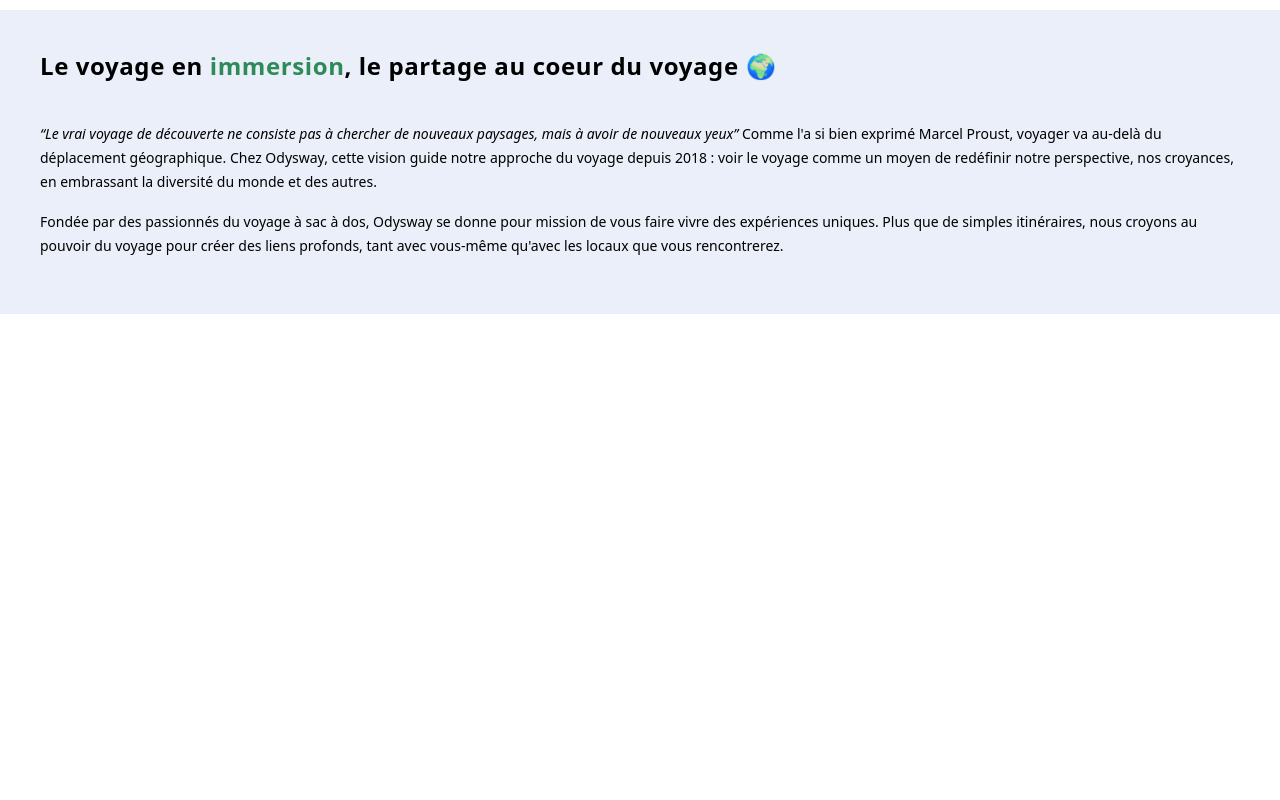
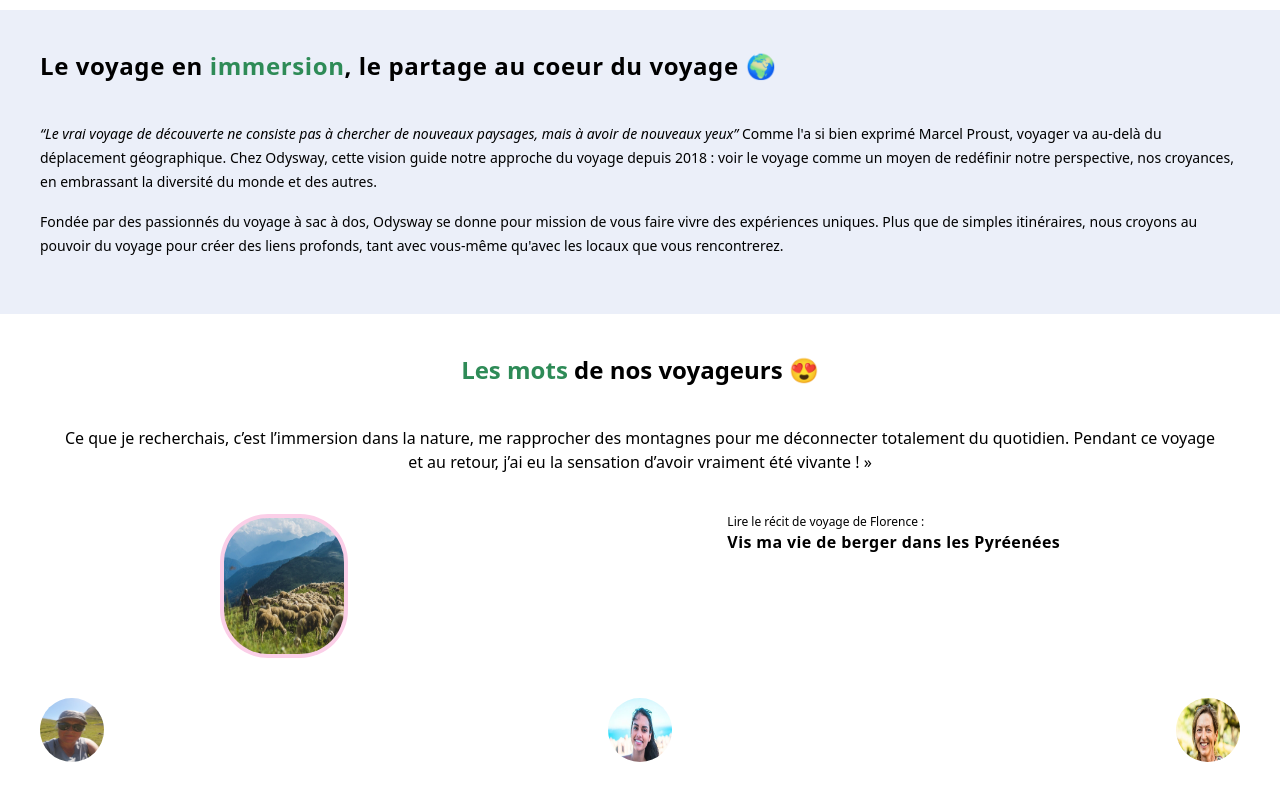
Before and after one commit to Delgorithm/odysway-vue-mvp, a Vue app: page / in a window 1280 px wide. Shown: the part 3596-4396 px from the top of the page. Before the commit the page ends 3910 px from the top, so only its background shows below. Built offline with nearby package versions, Linux system fonts and the light colour scheme.

Commit message:
Feature : Section social proof added

```diff
--- a/src/assets/data/socialProof.json
+++ b/src/assets/data/socialProof.json
@@ -9,21 +9,21 @@
 
   "quoteTravelers": [
     {
-      "firstTravaler": {
+      "firstTraveler": {
         "firstQuote": "Ce que je recherchais, c’est l’immersion dans la nature, me rapprocher des montagnes pour me déconnecter totalement du quotidien. Pendant ce voyage et au retour, j’ai eu la sensation d’avoir vraiment été vivante ! »",
         "img": "OOzgsubRRRiMprrkTtng-min.jpeg",
         "details": "Lire le récit de voyage de Florence :",
         "secondQuote": "Vis ma vie de berger dans les Pyréenées",
         "profilPicture": "aiony-haust-3TLl_97HNJo-unsplash.jpg"
       },
-      "secondTravaler": {
+      "secondTraveler": {
         "firstQuote": "« Notre voyage en Ouzbékistan nous a permis de découvrir un mode de vie très différent du nôtre. Nous avons pu être au plus proche des locaux en étant hébergés chez eux: l'hospitalité est leur maître-mot. Il y avait un bon équilibre entre la découverte des villes et la campagne. Notre guide Ilyos, très professionnel, ne manquait pas d'humour et nous a fait nous sentir à l'aise dès les premiers instants. Merci Odysway pour l'organisation de ce voyage! »",
         "img": "EGNwnNRnTMCEuTq6bj45-min.jpeg",
         "details": "Le voyage de Céline :",
         "secondQuote": "À la rencontre des habitants de la route de la soie en Ouzbékistan",
         "profilPicture": "michael-dam-mEZ3PoFGs_k-unsplash.jpg"
       },
-      "thirdTravaler": {
+      "thirdTraveler": {
         "firstQuote": "Super circuit en Colombie avec une expérience unique sur la dernière étape: une immersion totale dans la nature luxuriante, des plages sauvages où le temps s'arrête. Une déconnexion totale, une vraie rencontre ! Les colombiens sont très accueillants et les guides compétents, motivés, avec l'envie de vous faire aimer leur pays. C'est une réussite et je reviens avec de beaux souvenirs dans la tête. Merci à Romain et Ludovic pour les conseils, l'organisation, le sérieux avec lequel ils ont suivi tout le voyage. Je repartirai sans hésitation avec Odysway pour un prochain voyage »",
         "img": "aUfx5rXLQqiRHbypIpXN-min.jpeg",
         "details": "Le voyage de Dominique",
--- /dev/null
+++ b/src/components/Newsletter.vue
@@ -0,0 +1,5 @@
+<script setup></script>
+
+<template>
+  <section class="bg-[#2e8b57]"></section>
+</template>
--- a/src/components/SocialProofs.vue
+++ b/src/components/SocialProofs.vue
@@ -1,6 +1,10 @@
 <script setup>
+import { ref } from 'vue'
 import socialProof from '../assets/data/socialProof.json'
-console.log(socialProof)
+
+const firstState = ref(true)
+const secondState = ref(false)
+const thirdState = ref(false)
 </script>
 
 <template>
@@ -16,4 +20,85 @@
       {{ socialProof.blogPart[0].secondParagraph }}
     </p>
   </section>
+  <section class="p-10">
+    <h2 class="text-2xl font-semibold mx-2 text-center">
+      <span class="text-[#2e8b57]">Les mots</span> de nos voyageurs 😍
+    </h2>
+    <article>
+      <div v-if="firstState">
+        <p class="px-5 py-10 text-center">
+          {{ socialProof.quoteTravelers[0].firstTraveler.firstQuote }}
+        </p>
+        <div class="flex justify-around gap-5">
+          <img
+            src="../assets/Img/OOzgsubRRRiMprrkTtng-min.jpeg"
+            alt="Berger dans les Pyrénées"
+            class="w-32 h-36 rounded-[3rem] p-1 bg-pink-200"
+          />
+          <div>
+            <p class="text-xs">{{ socialProof.quoteTravelers[0].firstTraveler.details }}</p>
+            <p class="font-semibold tracking-wide">
+              {{ socialProof.quoteTravelers[0].firstTraveler.secondQuote }}
+            </p>
+          </div>
+        </div>
+      </div>
+      <div v-if="secondState">
+        <p class="px-5 py-10 text-center">
+          {{ socialProof.quoteTravelers[0].secondTraveler.firstQuote }}
+        </p>
+        <div class="flex justify-around gap-5">
+          <img
+            src="../assets/Img/EGNwnNRnTMCEuTq6bj45-min.jpeg"
+            alt="Berger dans les Pyrénées"
+            class="w-32 h-36 rounded-[3rem] p-1 bg-pink-200"
+          />
+          <div>
+            <p class="text-xs">{{ socialProof.quoteTravelers[0].secondTraveler.details }}</p>
+            <p class="font-semibold tracking-wide">
+              {{ socialProof.quoteTravelers[0].secondTraveler.secondQuote }}
+            </p>
+          </div>
+        </div>
+      </div>
+      <div v-if="thirdState">
+        <p class="px-5 py-10 text-center">
+          {{ socialProof.quoteTravelers[0].firstTraveler.firstQuote }}
+        </p>
+        <div class="flex justify-around gap-5">
+          <img
+            src="../assets/Img/aUfx5rXLQqiRHbypIpXN-min.jpeg"
+            alt="Berger dans les Pyrénées"
+            class="w-32 h-36 rounded-[3rem] p-1 bg-pink-200"
+          />
+          <div>
+            <p class="text-xs">{{ socialProof.quoteTravelers[0].thirdTraveler.details }}</p>
+            <p class="font-semibold tracking-wide">
+              {{ socialProof.quoteTravelers[0].thirdTraveler.secondQuote }}
+            </p>
+          </div>
+        </div>
+      </div>
+      <div class="flex justify-between pt-10">
+        <img
+          src="../assets/Img/hI3cO2QQYiahepsX3hwa-min.jpeg"
+          alt="First traveller"
+          class="size-16 rounded-full"
+          @click="firstState = !firstState"
+        />
+        <img
+          src="../assets/Img/PuvPCEcEQvaKNOaJNxHY-min.jpeg"
+          alt="Second traveller"
+          class="size-16 rounded-full"
+          @click="secondState = !secondState"
+        />
+        <img
+          src="../assets/Img/XWtj7pZvTa6Gfwq1uGGn-min.jpeg"
+          alt="Third traveller"
+          class="size-16 rounded-full"
+          @click="thirdState = !thirdState"
+        />
+      </div>
+    </article>
+  </section>
 </template>
```
Also changed, not shown: src/components/Menu.vue (renamed from src/components/Btn.vue).
